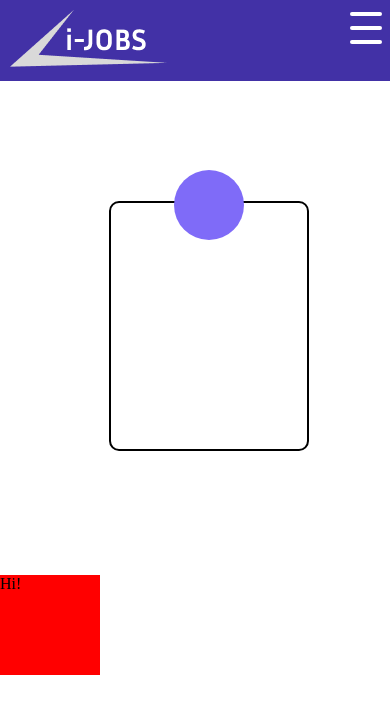
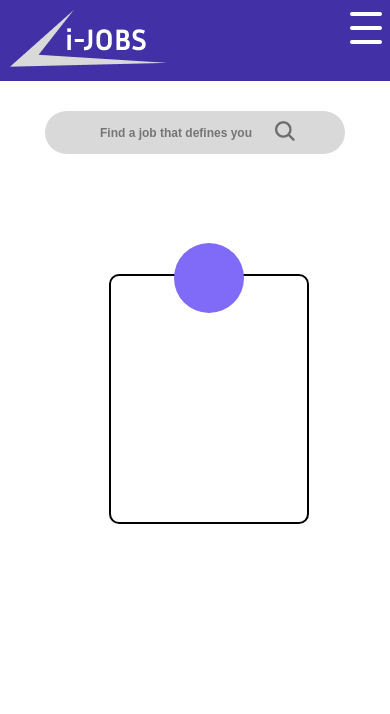
Before and after one commit to Codiadem/i-Jobs, a React (Vite) app: page /find-jobs in a window 390 px wide. Shown: the top 714 px of the page. Built offline with nearby package versions, Linux system fonts and the light colour scheme; no server answers.

Commit message:
chore: make the search bar responsive.

```diff
--- a/src/pages/FindJobPage.jsx
+++ b/src/pages/FindJobPage.jsx
@@ -1,8 +1,15 @@
 import "../style/find-job.css";
+import search from "../images/search-glass.png";
 
 function FindJobPage() {
   return (
     <>
+      <div className="search">
+        <input type="text" placeholder="Find a job that defines you" />
+        <button type="submit">
+          <img src={search} alt="" />
+        </button>
+      </div>
       <div className="job-box-container">
         <div className="job-box">
           <div className="job-circle"></div>
@@ -20,7 +27,6 @@ function FindJobPage() {
           <div className="job-circle"></div>
         </div>
       </div>
-      <div className="transit">Hi!</div>
     </>
   );
 }
--- a/src/style/find-job.css
+++ b/src/style/find-job.css
@@ -32,15 +32,132 @@
   margin: -33px auto;
 }
 
-.transit {
-  width: 100px;
-  height: 100px;
-  background: red;
-  transition: width 2s;
+.search {
+  width: 40%;
+  margin: 30px auto;
+  padding: 10px;
+  display: flex;
+  background-color: #d9d9d9;
+  border-radius: 33px;
+  justify-content: center;
+  align-items: center;
+  gap: 10px;
 }
 
-.transit:hover {
-  border-radius: 6px;
-  width: 120px;
-  height: 130px;
+.search img {
+  width: 20px;
 }
+
+.search input {
+  border: none;
+  outline: none;
+  background: transparent;
+  font-size: 16px;
+  font-weight: 600;
+  padding-right: 20px;
+  padding-left: 40px;
+  padding: 5px 40px 5px;
+}
+
+.search button {
+  padding: 10px 20px;
+  border: none;
+  border-radius: 0 5px 5px 0;
+  background: transparent;
+  margin-left: 30px;
+  cursor: pointer;
+}
+
+.search button:hover {
+  background-color: rgb(249, 249, 249);
+}
+
+/* media query for search bar */
+@media (max-width: 975px) {
+  .search {
+    width: 560px;
+  }
+  .search input {
+    font-size: 14px;
+    font-weight: 700;
+    margin: 0;
+    padding: 4px 5px;
+  }
+  .search button {
+    padding: 0;
+    border: transparent;
+    border-radius: 0 5px 5px 0;
+    margin: 0;
+  }
+}
+
+@media (max-width: 787px) {
+  .search {
+    width: 500px;
+  }
+  .search input {
+    font-size: 13px;
+    font-weight: 700;
+    margin: 0;
+    padding: 4px 5px;
+  }
+  .search button {
+    padding: 0;
+    border: transparent;
+    border-radius: 0 5px 5px 0;
+    margin: 0;
+  }
+}
+
+@media (max-width: 570px) {
+  .search {
+    width: 400px;
+  }
+  .search input {
+    font-size: 12px;
+    font-weight: 700;
+    margin: 0;
+    padding: 4px 5px;
+  }
+  .search button {
+    padding: 0;
+    border: transparent;
+    border-radius: 0 5px 5px 0;
+    margin: 0;
+  }
+}
+
+@media (max-width: 480px) {
+  .search {
+    width: 300px;
+  }
+  .search input {
+    font-size: 12px;
+    font-weight: 700;
+    margin: 0;
+    padding: 4px 5px;
+  }
+  .search button {
+    padding: 0;
+    border: transparent;
+    border-radius: 0 5px 5px 0;
+    margin: 0;
+  }
+}
+@media screen and (max-width: 350px) {
+  .search {
+    width: 200px;
+  }
+  .search input {
+    font-size: 10px;
+    font-weight: 700;
+    margin: 0;
+    padding: 4px 5px;
+  }
+  .search button {
+    padding: 0;
+    border: transparent;
+    border-radius: 0 5px 5px 0;
+    margin: 0;
+  }
+}
```
Also changed, not shown: src/images/search-glass.png (added).
